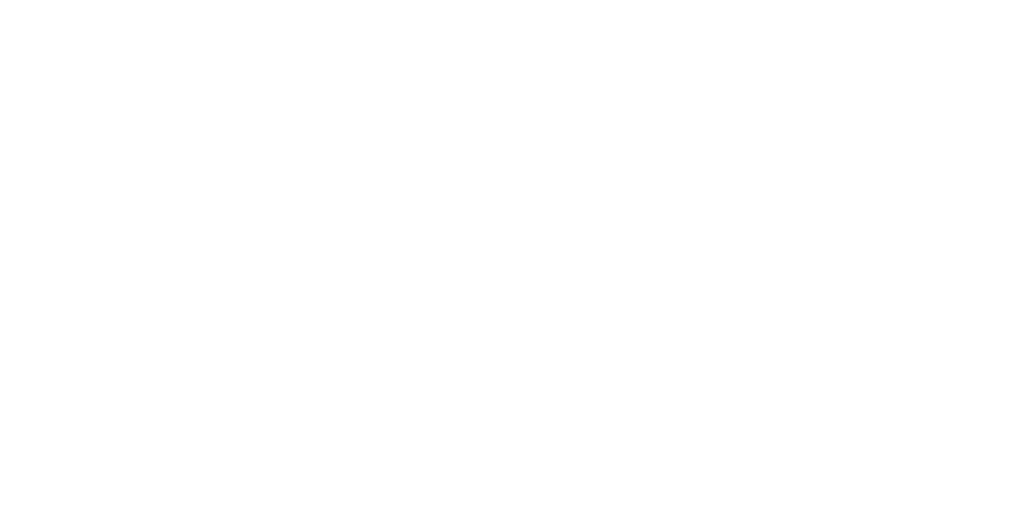
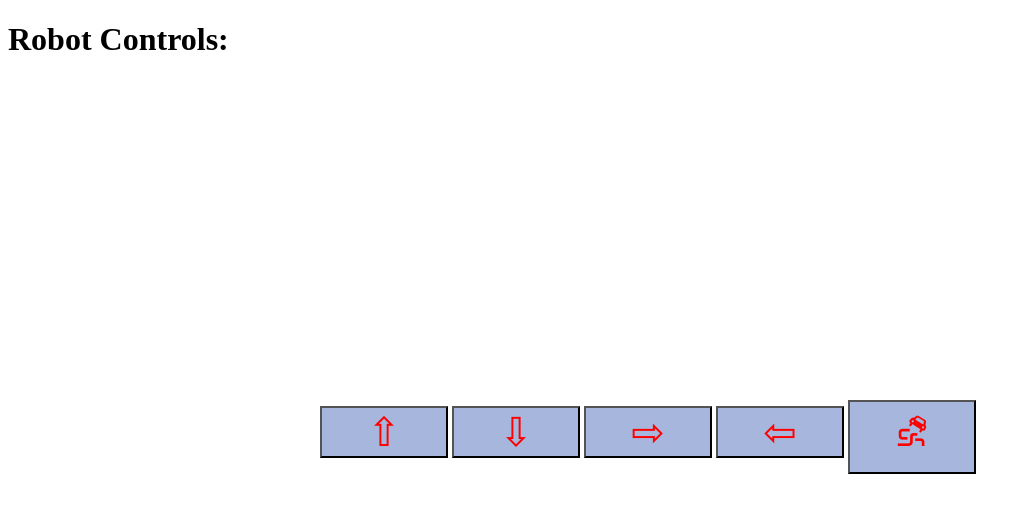
Before and after one commit to sasaprtvar3/Robot-UI, a website: page index.html in a window 1280 px wide. Shown: the whole page, without its empty margins (0-1031 px from the left). Drawn offline with Linux system fonts and the light colour scheme.

Commit message:
merged parts

```diff
--- a/index.html
+++ b/index.html
@@ -4,17 +4,23 @@
     <head>
         <meta charset="UTF-8">
         <title>Robot-UI-5-17-17</title>
-
-
+        <style>
+            button { width: 10%; height: 20%; color : red; background-color:rgb(167, 182, 220);}
+            span { font-size: 300%;}
+            .center {position: fixed; top: 50%; left: 25%; width: 100%;}
+        </style>
+        <script src="functions.js"></script>
     </head>
 
     <body>
-
-
-
-
-
-
+        <h1>Robot Controls:</h1>
+        <div class="center">
+            <button onclick="goFoward()"><span>&#8679</span></button>
+            <button onclick="goBack()"><span>&#8681</span></button>
+            <button onclick="turnRight()"><span>&#8680</span></button>
+            <button onclick="turnLeft()"><span>&#8678</span></button>
+            <button onclick="stop()"><span>&#9936</span></button>
+        </div>
 
     </body>
 
```
Also changed, not shown: functions.js (+5 -5 lines).
